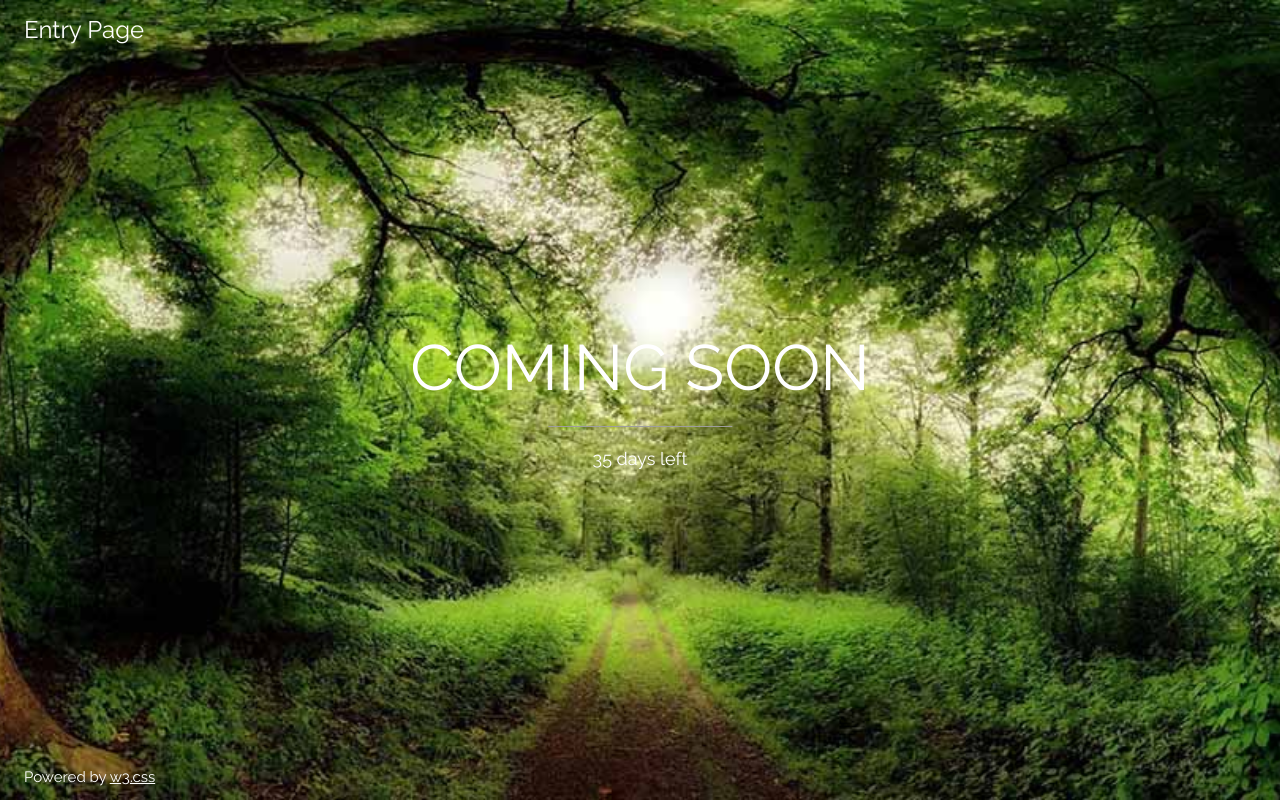
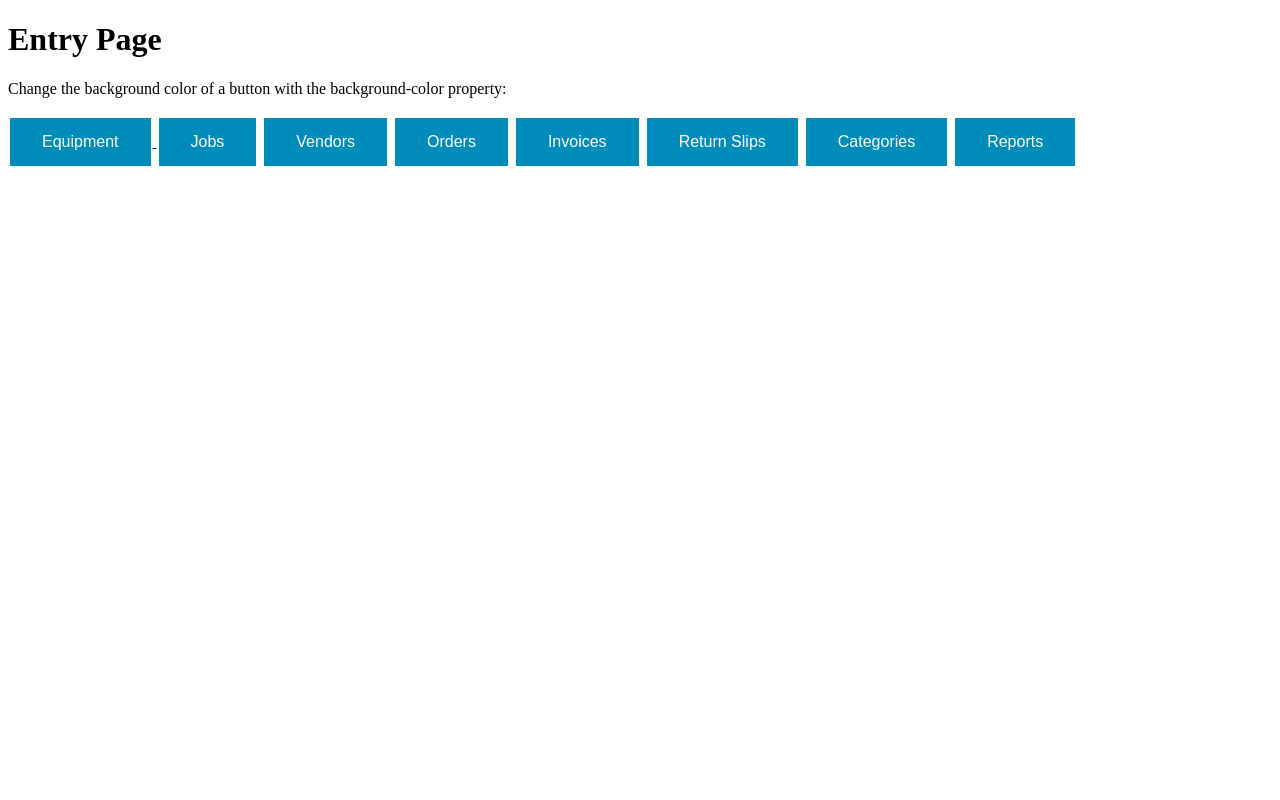
Before and after one commit to cmilton001/RentalManagement, a Django app: template rentalsite/templates/rentalsite/list_modules_class_view.html in a window 1280 px wide. Run offline with Django 3.2, Linux system fonts and the light colour scheme; the template is opened without the code that fills it, so the values that code supplies are empty.

Commit message:
updated views + html

```diff
--- a/rentalmanagement/urls.py
+++ b/rentalmanagement/urls.py
@@ -17,7 +17,7 @@ from django.conf import settings
 from django.conf.urls.static import static
 from django.contrib import admin
 from django.urls import path, include
-from rentalsite import urls, views
+from rentalsite import urls
 
 import rentalsite.views
 
--- a/rentalsite/templates/rentalsite/list_modules_class_view.html
+++ b/rentalsite/templates/rentalsite/list_modules_class_view.html
@@ -1,35 +1,37 @@
 <!DOCTYPE html>
 <html>
-<title>Entry Page</title>
-<meta charset="UTF-8">
-<meta name="viewport" content="width=device-width, initial-scale=1">
-<link rel="stylesheet" href="https://www.w3schools.com/w3css/4/w3.css">
-<link rel="stylesheet" href="https://fonts.googleapis.com/css?family=Raleway">
+<head>
 <style>
-body,h1 {font-family: "Raleway", sans-serif}
-body, html {height: 100%}
-.bgimg {
-  background-image: url('forest.jpg');
-  min-height: 100%;
-  background-position: center;
-  background-size: cover;
+.button {
+  border: none;
+  color: white;
+  padding: 15px 32px;
+  text-align: center;
+  text-decoration: none;
+  display: inline-block;
+  font-size: 16px;
+  margin: 4px 2px;
+  cursor: pointer;
 }
+
+.button {background-color: #008CBA;} /* Blue */
 </style>
+</head>
 <body>
-{{ modules }}
-<div class="bgimg w3-display-container w3-animate-opacity w3-text-white">
-  <div class="w3-display-topleft w3-padding-large w3-xlarge">
-   Entry Page
-  </div>
-  <div class="w3-display-middle">
-    <h1 class="w3-jumbo w3-animate-top">COMING SOON</h1>
-    <hr class="w3-border-grey" style="margin:auto;width:40%">
-    <p class="w3-large w3-center">35 days left</p>
-  </div>
-  <div class="w3-display-bottomleft w3-padding-large">
-    Powered by <a href="https://www.w3schools.com/w3css/default.asp" target="_blank">w3.css</a>
-  </div>
-</div>
+
+<h1>Entry Page</h1>
+<p>Change the background color of a button with the background-color property:</p>
+
+<a href='http://127.0.0.1:8000/rental/details/2/'>
+<button type="submit" class="button button1">Equipment</button>
+</a>
+<button class="button button2">Jobs</button>
+<button class="button button2">Vendors</button>
+<button class="button button2">Orders</button>
+<button class="button button2">Invoices</button>
+<button class="button button2">Return Slips</button>
+<button class="button button2">Categories</button>
+<button class="button button2">Reports</button>
 
 </body>
 </html>
--- a/rentalsite/urls.py
+++ b/rentalsite/urls.py
@@ -9,6 +9,10 @@ urlpatterns = [
 #class based views urls
     path('listpages/', views.ListModules.as_view(), name='listpages'),
     path('login/', views.index, name='login'),
+    path('create/', views.EquipmentCreate.as_view(), name='create'),
+    path('delete/', views.EquipmentDelete.as_view(), name='delete'),
+    path('details/<int:pk>/', views.ListDetail.as_view(), name='details'),
+    path('update/', views.EquipmentUpdate.as_view(), name='update')
     #path('productdetail/<int:pk>/', views.ProductDetail.as_view(), name='productdetail'),
     #path('productnew/', views.ProductCreate.as_view(), name='productnew'),
     #path('productupdate/<int:pk>/', views.ProductUpdate.as_view(), name='productupdate'),
```
Also changed, not shown: rentalsite/templates/rentalsite/equipment_create.html (added, +13 -0 lines), rentalsite/templates/rentalsite/equipment_delete.html (added, +13 -0 lines), rentalsite/templates/rentalsite/equipment_details.html (added, +14 -0 lines), rentalsite/templates/rentalsite/equipment_update.html (added, +13 -0 lines), rentalsite/views.py (+27 -35 lines), rentalsite/models.py (line endings or trailing spaces).
